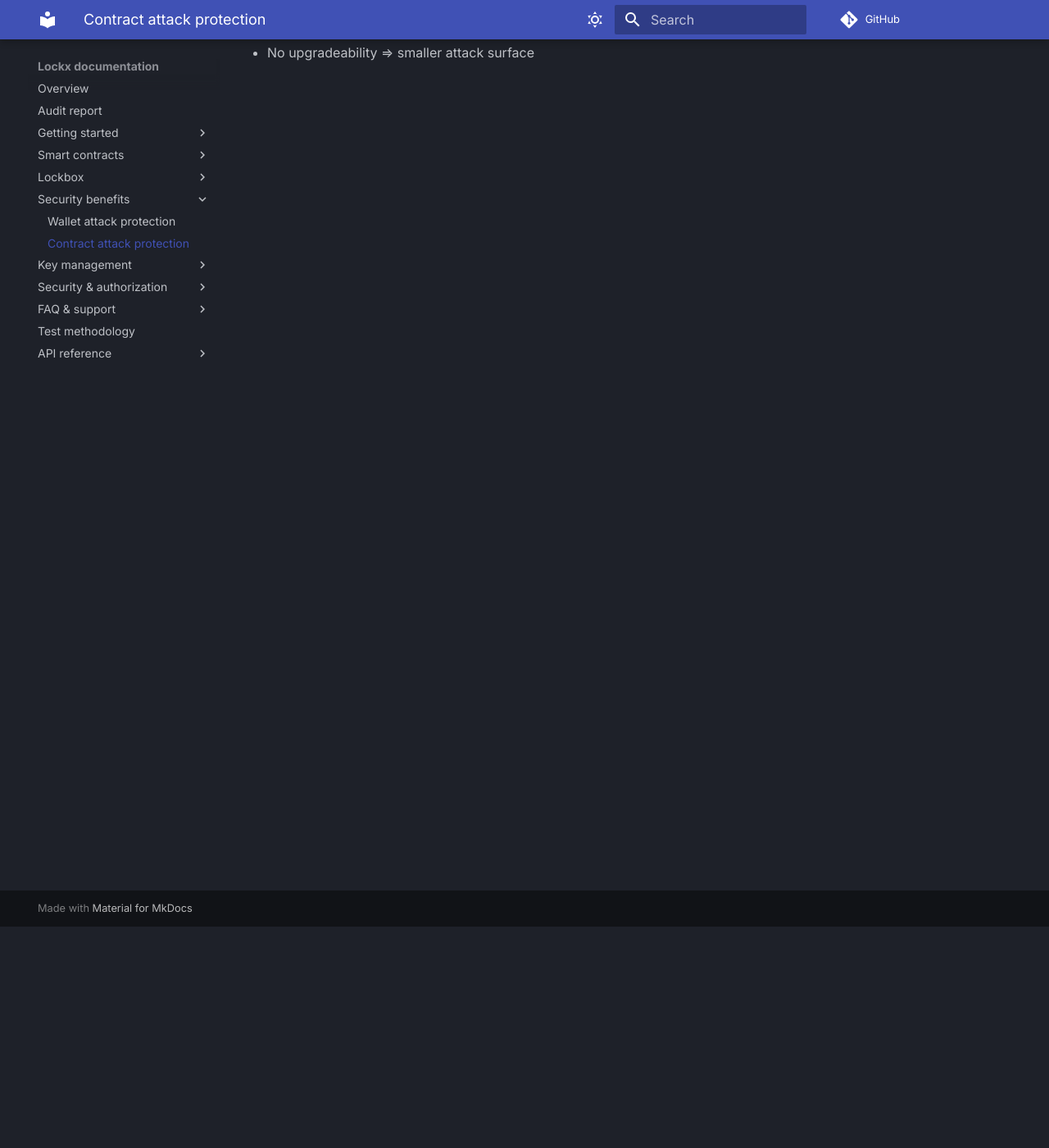
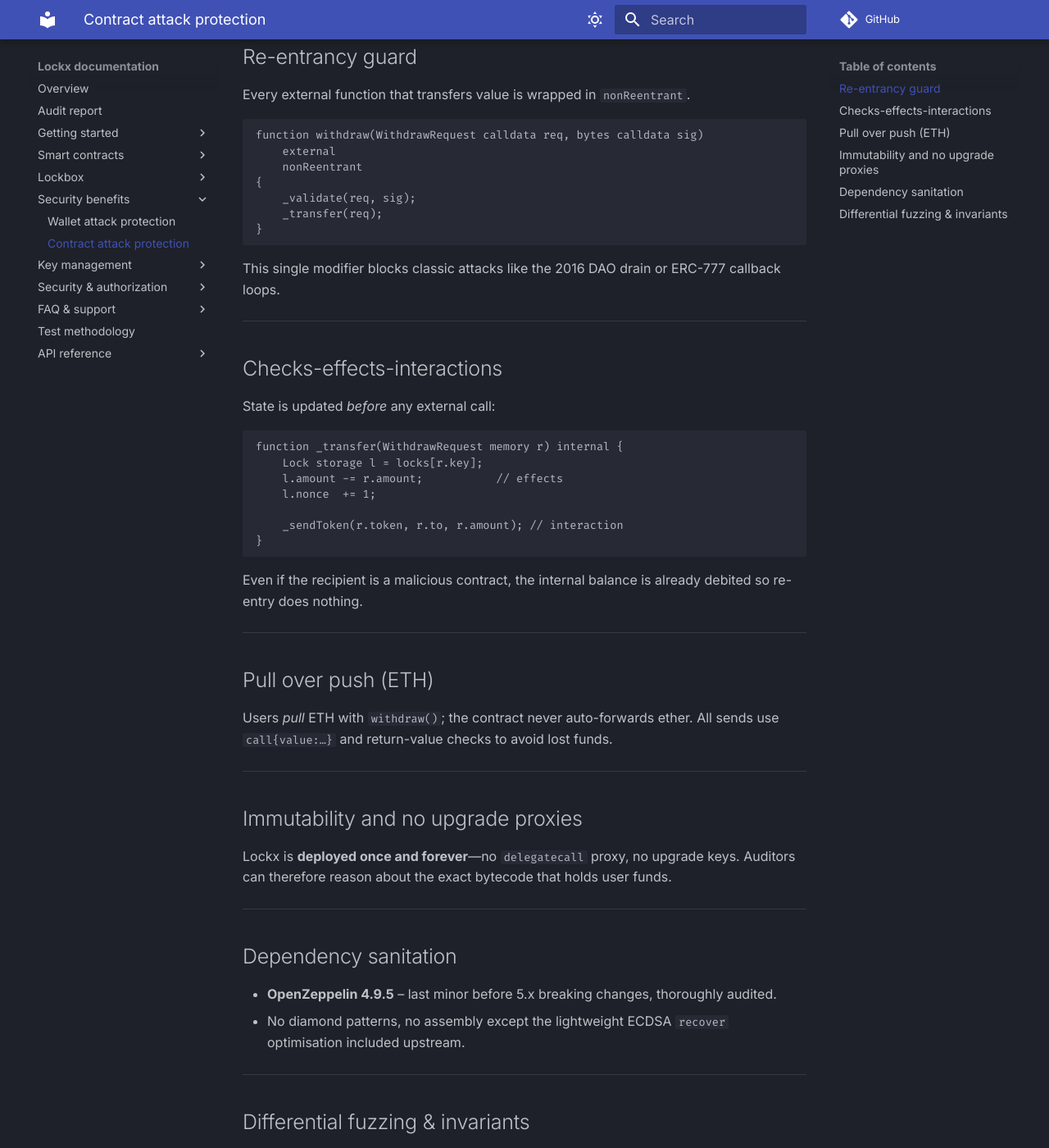
Before and after one commit to richardjaee/Lockx-Contracts, an MkDocs documentation site: the page built from docs/security-benefits/contract-attack-protection.md, in a window 1280 px wide and 1400 px high, scrolled down 270 px. Shown: the whole window at 82% size. Built offline with MkDocs 1.6.1 and Material for MkDocs 9.7.7, drawn with Linux system fonts in a browser that asks for light colours; comment, search, counter and statistics services are not loaded; some of the changed text lies outside the part shown.

Commit message:
docs(security-benefits): expand wallet & contract attack protection pages with diagrams and details

````diff
--- a/docs/security-benefits/contract-attack-protection.md
+++ b/docs/security-benefits/contract-attack-protection.md
@@ -1,4 +1,78 @@
 # Contract attack protection
+
+Lockx’s core contracts inherit hardened patterns from OpenZeppelin and are *intentionally minimal*. Fewer lines of code = fewer bugs. Below are the key defences that protect against on-chain exploits.
+
+---
+
+## Re-entrancy guard
+
+Every external function that transfers value is wrapped in `nonReentrant`.
+
+```solidity
+function withdraw(WithdrawRequest calldata req, bytes calldata sig)
+    external
+    nonReentrant
+{
+    _validate(req, sig);
+    _transfer(req);
+}
+```
+
+This single modifier blocks classic attacks like the 2016 DAO drain or ERC-777 callback loops.
+
+---
+
+## Checks-effects-interactions
+
+State is updated *before* any external call:
+
+```solidity
+function _transfer(WithdrawRequest memory r) internal {
+    Lock storage l = locks[r.key];
+    l.amount -= r.amount;           // effects
+    l.nonce  += 1;
+
+    _sendToken(r.token, r.to, r.amount); // interaction
+}
+```
+
+Even if the recipient is a malicious contract, the internal balance is already debited so re-entry does nothing.
+
+---
+
+## Pull over push (ETH)
+
+Users *pull* ETH with `withdraw()`; the contract never auto-forwards ether. All sends use `call{value:…}` and return-value checks to avoid lost funds.
+
+---
+
+## Immutability and no upgrade proxies
+
+Lockx is **deployed once and forever**—no `delegatecall` proxy, no upgrade keys. Auditors can therefore reason about the exact bytecode that holds user funds.
+
+---
+
+## Dependency sanitation
+
+* **OpenZeppelin 4.9.5** – last minor before 5.x breaking changes, thoroughly audited.
+* No diamond patterns, no assembly except the lightweight ECDSA `recover` optimisation included upstream.
+
+---
+
+## Differential fuzzing & invariants
+
+See the [test report](../../reports/test-report-2025-06-23.md) for fuzz suites that continuously hammer random inputs across:
+
+* ERC-20 fee-on-transfer variants.
+* Token contracts that revert on `transfer` to ensure proper bubble-up.
+* Malicious ERC-721 receivers that re-enter during `onERC721Received`.
+
+The invariants confirm:
+
+* Total ETH inside the contract equals sum of all `_baggedETH`.
+* ERC-20 balances never underflow.
+* Nonces strictly increase.
+
 
 The core code follows battle-tested patterns:
 
````
Also changed, not shown: docs/security-benefits/wallet-attack-protection.md (+50 -0 lines).
